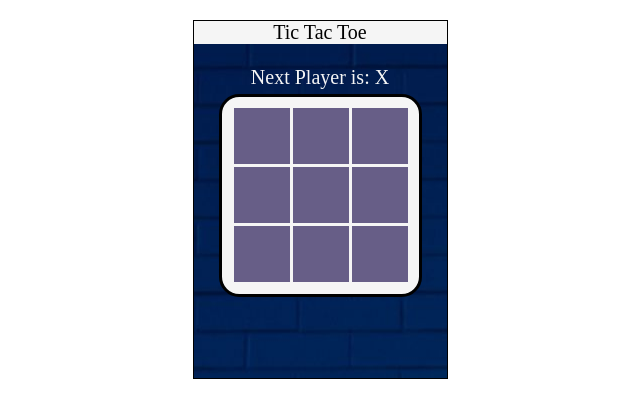
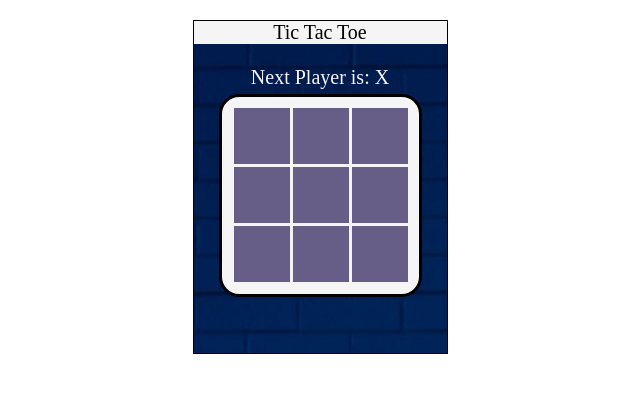
Before and after one commit to An-Aries-Adventure/tictactoereact, a React (Create React App) app: page / in a window 1280 px wide. Shown: the top 418 px of the page, without its empty margins (320-960 px from the left). Built offline with nearby package versions, Linux system fonts and the light colour scheme.

Commit message:
saving a commit

```diff
--- a/src/App.css
+++ b/src/App.css
@@ -95,7 +95,9 @@ ul {
   margin: 0 auto;
   width: 100%;
   justify-content: center;
-  padding-bottom: 30%;
+  padding-bottom: 20%;
+  border-radius: 25%;
+  border-bottom: 10px;
 }
 
 .next-player {
```
